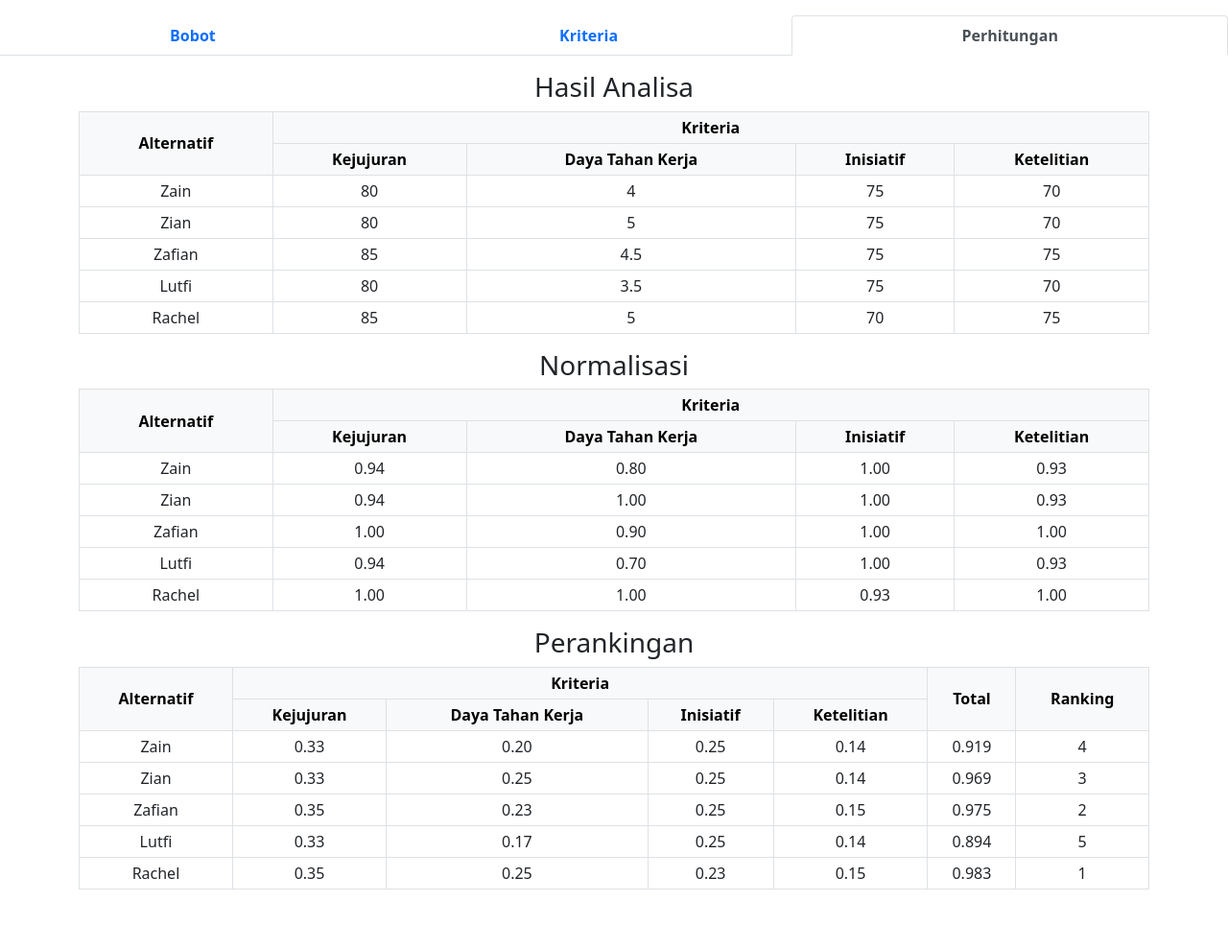
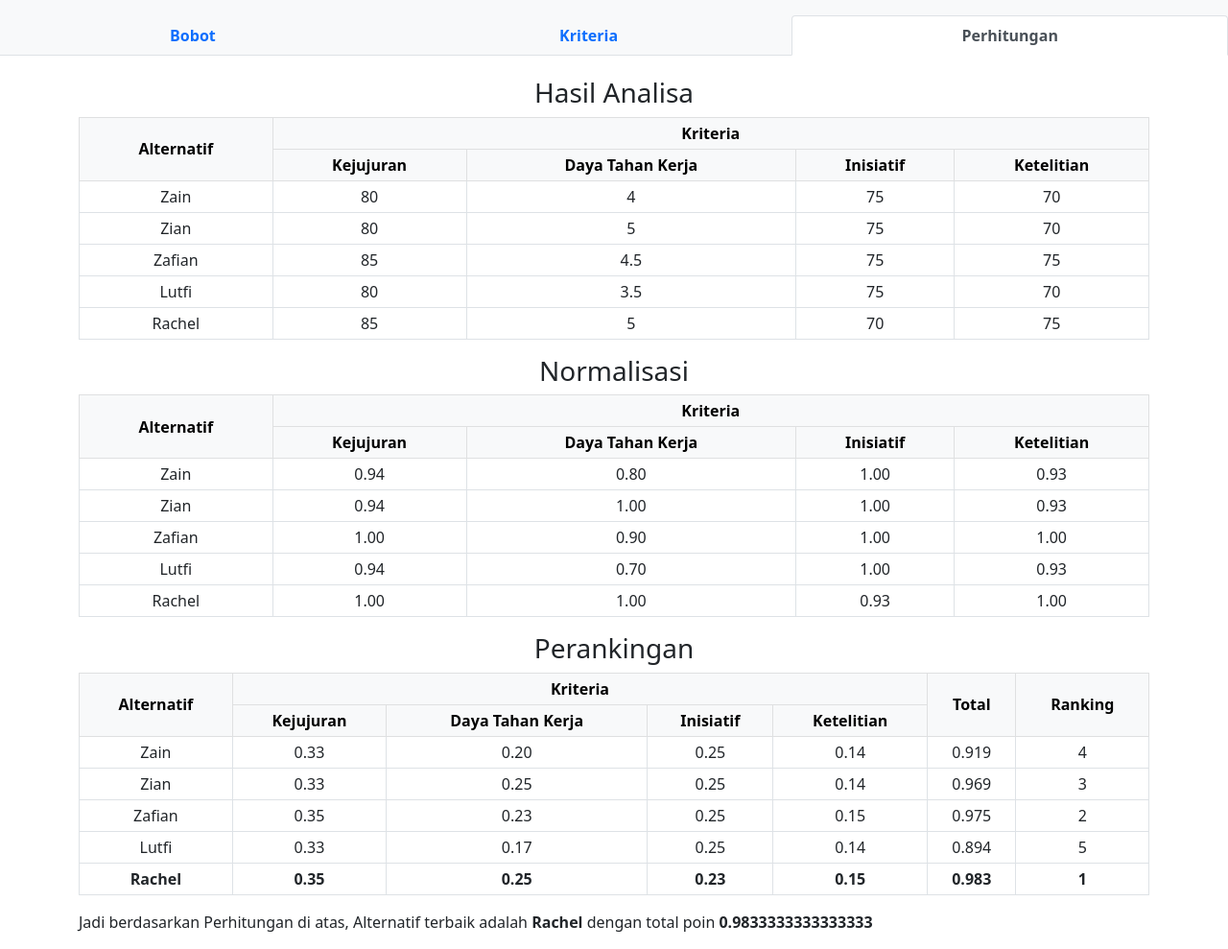
Before and after one commit to mubassari/spk-saw-vuejs, a plain HTML site: page index.html in a window 1280 px wide. Shown: the whole page at 96% size. Before the commit the page ends 943 px from the top, so only its background shows below. Drawn offline with Linux system fonts and the light colour scheme.

Commit message:
adding conclusion & fix remove bobot

```diff
--- a/index.html
+++ b/index.html
@@ -10,7 +10,7 @@
   </head>
   <body>
     <div id="saw">
-      <nav class="nav nav-tabs nav-fill pt-3">
+      <nav class="nav nav-tabs nav-fill pt-3 fixed-top bg-light">
         <a
           class="nav-link"
           :class="{active: tabs[0]}"
@@ -33,7 +33,7 @@
           ><b>Perhitungan</b></a
         >
       </nav>
-      <div class="container">
+      <div class="container mt-5 pt-3">
         <div class="mt-3" id="bobot" v-if="tabs[0]">
           <input
             type="button"
@@ -187,7 +187,11 @@
               </tr>
             </thead>
             <tbody>
-              <tr v-for="(altr, index) in alter" class="table table-hover">
+              <tr
+                v-for="(altr, index) in alter"
+                class="table table-hover"
+                :style="altr.rank==1 ? 'font-weight:bold' : 'font-weight:normal'"
+              >
                 <td>{{altr.name}}</td>
                 <td v-for="(bbt, ix) in bobot">
                   {{ (hitungNormal(bbt.attr, altr.kriteria, ix) * (bbt.poin /
@@ -198,6 +202,11 @@
               </tr>
             </tbody>
           </table>
+          <p>
+            Jadi berdasarkan Perhitungan di atas, Alternatif terbaik adalah
+            <strong>{{ getHighestRank().name }}</strong> dengan total poin
+            <strong>{{ getHighestRank().total }}</strong>
+          </p>
         </div>
       </div>
     </div>
--- a/script.js
+++ b/script.js
@@ -8,11 +8,11 @@ var saw = new Vue({
       { id: 3, name: "Ketelitian", attr: "2", poin: 15 },
     ],
     alter: [
-      { id: 0, name: "Zain", kriteria: [80, 4, 75, 70] },
-      { id: 1, name: "Zian", kriteria: [80, 5, 75, 70] },
-      { id: 2, name: "Zafian", kriteria: [85, 4.5, 75, 75] },
-      { id: 3, name: "Lutfi", kriteria: [80, 3.5, 75, 70] },
-      { id: 4, name: "Rachel", kriteria: [85, 5, 70, 75] },
+      { id: 0, name: "Zain", kriteria: [80, 4, 75, 70], total: 0, rank: 0 },
+      { id: 1, name: "Zian", kriteria: [80, 5, 75, 70], total: 0, rank: 0 },
+      { id: 2, name: "Zafian", kriteria: [85, 4.5, 75, 75], total: 0, rank: 0 },
+      { id: 3, name: "Lutfi", kriteria: [80, 3.5, 75, 70], total: 0, rank: 0 },
+      { id: 4, name: "Rachel", kriteria: [85, 5, 70, 75], total: 0, rank: 0 },
     ],
     tabs: [false, false, true],
     nextBobot: 4,
@@ -37,12 +37,14 @@ var saw = new Vue({
         id: this.nextAlter++,
         name: "",
         kriteria: Array(this.bobot.length).fill(""),
+        total: 0,
+        rank: 0,
       });
     },
     removeBobot: function (data, i) {
       data.splice(i, 1);
       if (this.alter.length !== 0) {
-        this.alter.forEach(function (alt, i) {
+        this.alter.forEach(function (alt) {
           alt.kriteria.splice(i, 1);
         });
       }
@@ -84,13 +86,14 @@ var saw = new Vue({
           saw.hitungNormal(bbt.attr, saw.alter[i].kriteria, ix) *
           (bbt.poin / 100);
       });
+      saw.alter[i].total = total;
       return total;
     },
     getRank: function (index) {
       let arr = [];
       let saw = this;
-      this.alter.forEach(function (el, i) {
-        arr.push(saw.hitungTotal(i));
+      this.alter.forEach(function (el) {
+        arr.push(el.total);
       });
       var hasil = arr.map(function (v) {
         return (
@@ -102,7 +105,13 @@ var saw = new Vue({
             .indexOf(v) + 1
         );
       });
+      saw.alter[index].rank = hasil[index];
       return hasil[index];
+    },
+    getHighestRank: function () {
+      return this.alter.filter(function (y) {
+        return y.rank === 1;
+      })[0];
     },
   },
 });
```
